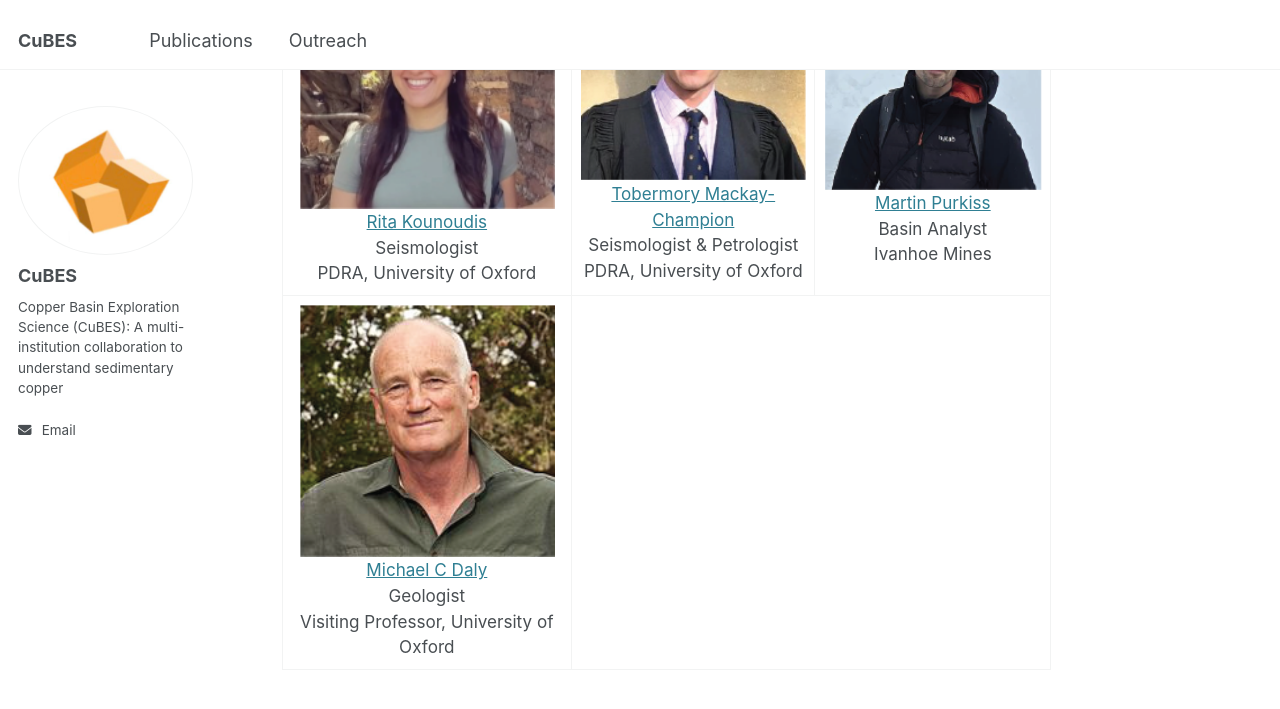
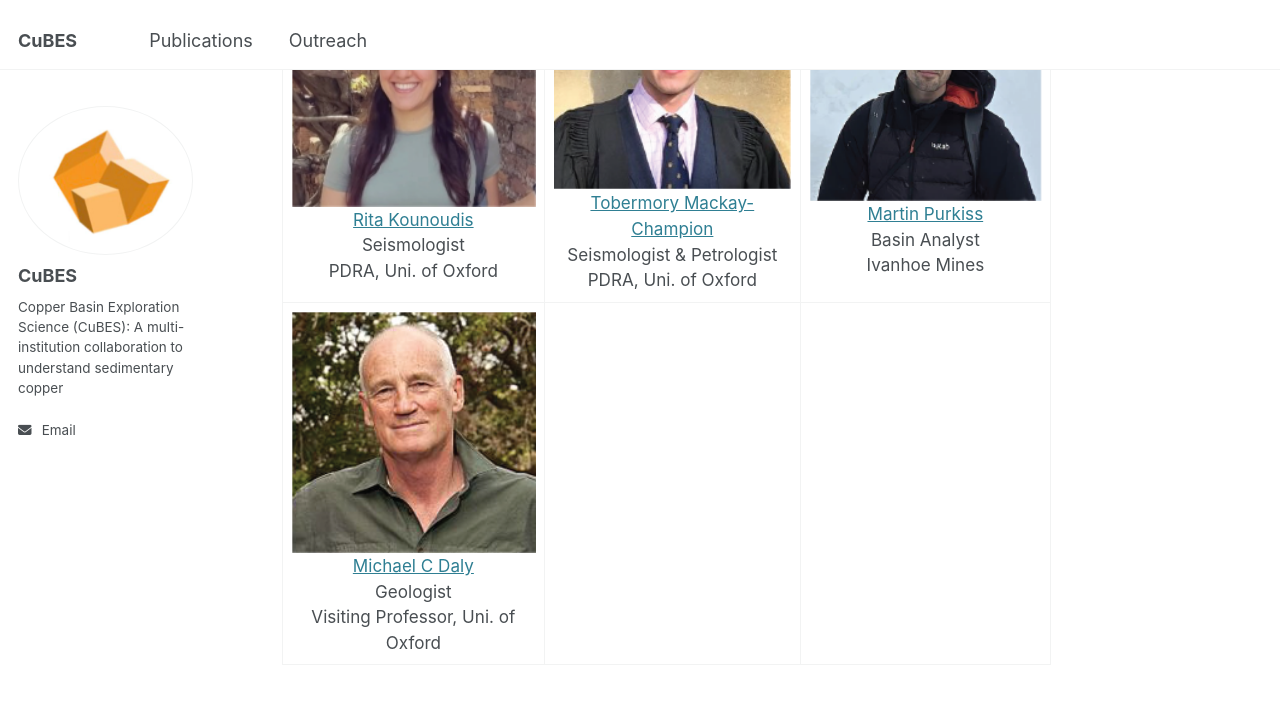
Before and after one commit to Copper-Basin-Exploration-Science-CuBES/Copper-Basin-Exploration-Science-Cubes.github.io, a Jekyll site: the page built from _pages/about.md, in a window 1280 px wide and 900 px high, scrolled down 1180 px. Shown: the top 709 px of the window. Built offline with Jekyll 4.4.1, drawn with Linux system fonts in a browser that asks for light colours.

Commit message:
Update about.md

```diff
--- a/_pages/about.md
+++ b/_pages/about.md
@@ -27,13 +27,13 @@ Our particular focus is to develop and integrate mineral and petroleum systems a
       <img width="256" height="256" src="images/profiles/RitaK.png"><br>
       <a href="https://rita-seismo.github.io">Rita Kounoudis</a><br>
       Seismologist<br>
-      PDRA, University of Oxford
+      PDRA, Uni. of Oxford
     </td>
     <td>
       <img width="256" height="256" src="images/profiles/TMC.png"><br>
       <a href="https://tmackay-champion.github.io">Tobermory Mackay-Champion</a><br>
       Seismologist & Petrologist<br>
-      PDRA, University of Oxford
+      PDRA, Uni. of Oxford
     </td>
     <td>
       <img width="256" height="256" src="images/profiles/MPurkiss.png"><br>
@@ -47,7 +47,9 @@ Our particular focus is to develop and integrate mineral and petroleum systems a
       <img width="256" height="256" src="images/profiles/MDaly.png"><br>
       <a href="https://michaelcdaly.weebly.com/">Michael C Daly</a><br>
       Geologist<br>
-      Visiting Professor, University of Oxford
+      Visiting Professor, Uni. of Oxford
     </td>
+    <td></td> <!-- Empty cell for alignment -->
+    <td></td> <!-- Empty cell for alignment -->
   </tr>
 </table>
```
